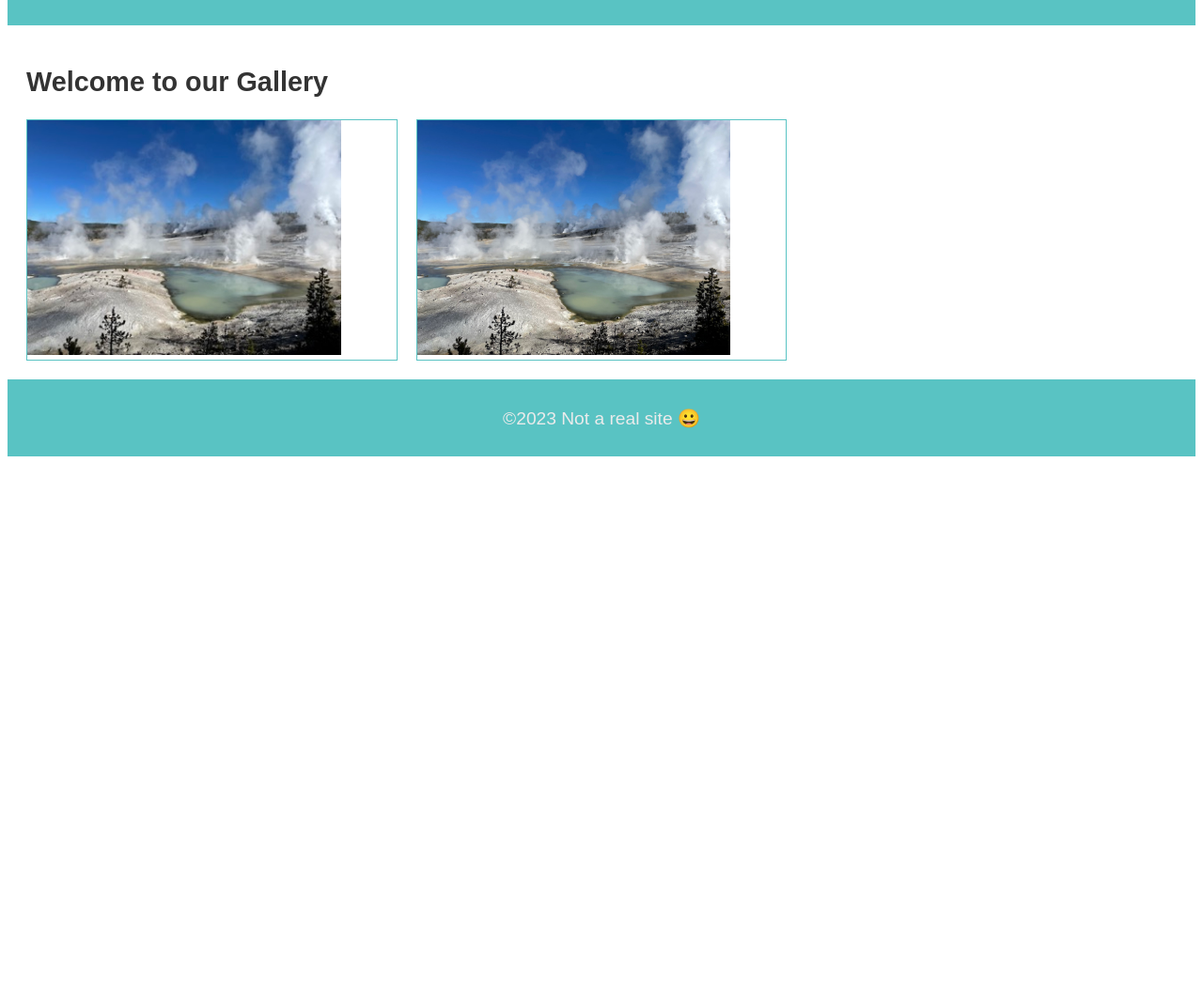
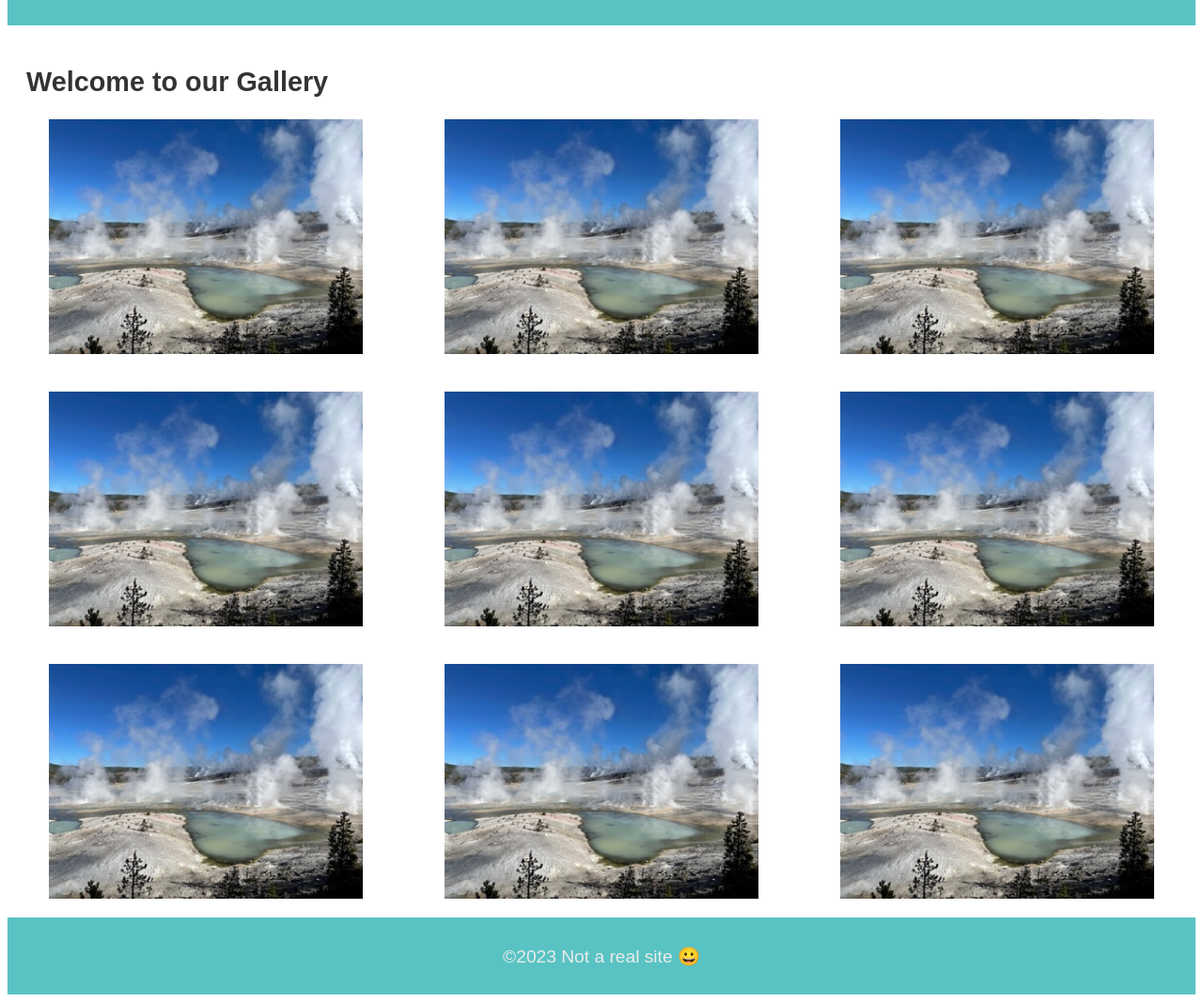
Before and after one commit to Reza-Moradi-m/dynamic131, a plain HTML site: page index.html in a window 1280 px wide. Shown: the part 140-1207 px from the top of the page at 94% size. Before the commit the page ends 800 px from the top, so only its background shows below. Drawn offline with Linux system fonts and the light colour scheme; a web font is replaced by a local one.

Commit message:
changed!!

```diff
--- a/coolpics.css
+++ b/coolpics.css
@@ -52,13 +52,18 @@ main {
 .gallery {
     display: grid;
     grid-template-columns: 1fr;
-    gap: 20px;
+    gap: 40px;
+
 }
 
 .gallery figure {
     margin: 0;
     padding: 0;
-    border: 1px solid var(--secondary-color);
+
+    display: flex;
+    justify-content: center;
+    align-items: center;
+
 }
 
 .gallery img {
@@ -108,3 +113,23 @@ main {
     font-size: 24px;
     grid-row: 1;
 }
+
+.enlarge {
+    cursor: pointer; /* Change cursor to indicate clickability */
+}
+
+/* Style for the enlarged view */
+.viewer img {
+   margin-top: -20px;
+    background-color: rgba(0, 0, 0, 0.8); /* Semi-transparent background */
+    display: flex;
+    justify-content: center;
+    align-items: center;
+    width: 56%;
+    height: auto;
+}
+
+.enlarged-view img {
+    min-width: 3000px; /* Limit maximum width */
+    min-height: 3000px; /* Limit maximum height */
+}
--- a/coolpics.js
+++ b/coolpics.js
@@ -23,23 +23,23 @@ function viewerTemplate(pic, alt) {
   return `<div class="viewer">
     <span class="close-viewer">X</span>
     <img src="${pic}" alt="${alt}">
+
   </div>`;
 }
 
 function viewHandler(event) {
   const clickedImage = event.target;
   const imageName = clickedImage.src.split("/").pop().split(".")[0];
-  const fullImagePath = `images/${imageName}-full.jpeg`;
+  const fullImagePath = `images/${imageName}.png`;
   const viewerHTML = viewerTemplate(fullImagePath, clickedImage.alt);
   document.body.insertAdjacentHTML("afterbegin", viewerHTML);
   const closeButton = document.querySelector(".close-viewer");
   closeButton.addEventListener("click", closeViewer);
-
 }
 
 // Add the image with name "pic1.webp"
 const image1 = document.createElement("img");
-image1.src = "pic1.jpeg";
+image1.src = "pic1.png";
 image1.alt = "nature picture 1";
 image1.style.display = "none"; // Hide the image initially
 document.body.appendChild(image1);
--- a/index.html
+++ b/index.html
@@ -28,10 +28,25 @@
         <h2>Welcome to our Gallery</h2>
         <section class="gallery">
             <figure>
-                <img src="pic1.webp" alt="nature picture">
+                <img src="pic1.png" alt="nature picture" class="enlarge" id="bigger">
             </figure>
             <figure>
-                <img src="pic2.webp" alt="nature picture">
+                <img src="pic1.png" alt="nature picture" class="enlarge" id="bigger">
+            </figure>
+            <figure>
+                <img src="pic1.png" alt="nature picture" class="enlarge" id="bigger">
+            </figure><figure>
+                <img src="pic1.png" alt="nature picture" class="enlarge" id="bigger">
+            </figure><figure>
+                <img src="pic1.png" alt="nature picture" class="enlarge" id="bigger">
+            </figure><figure>
+                <img src="pic1.png" alt="nature picture" class="enlarge" id="bigger">
+            </figure><figure>
+                <img src="pic1.png" alt="nature picture" class="enlarge" id="bigger">
+            </figure><figure>
+                <img src="pic1.png" alt="nature picture" class="enlarge" id="bigger">
+            </figure><figure>
+                <img src="pic1.png" alt="nature picture" class="enlarge" id="bigger">
             </figure>
             <!-- Add more images here -->
         </section>
```
Also changed, not shown: images/pic1.png (added), images/pic2.webp (renamed from pic2.webp), pic1 - Copy.webp (deleted), pic1.png (added), pic1.webp (deleted).
